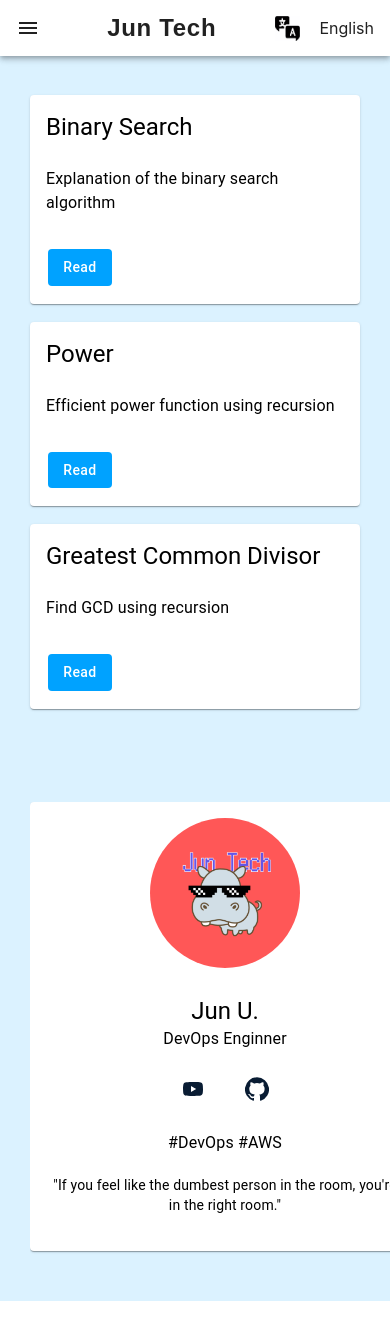
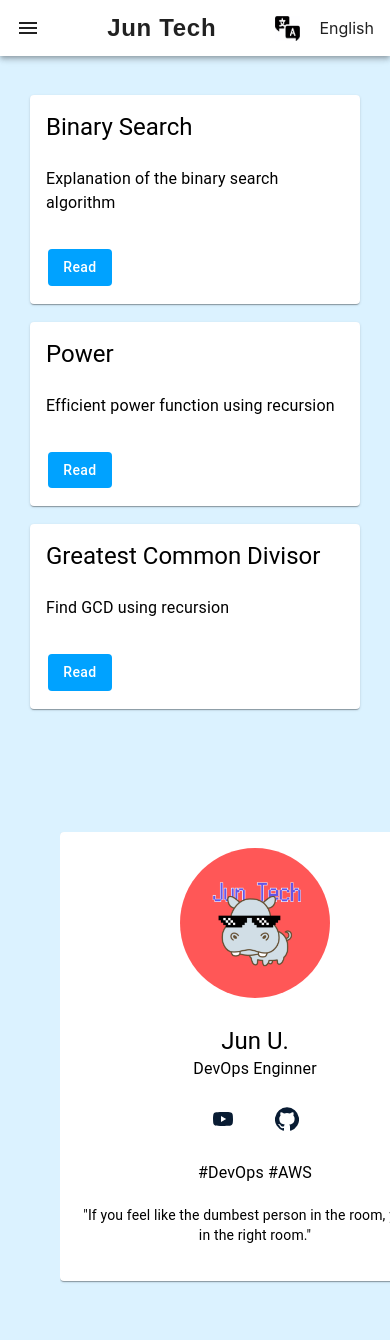
Before and after one commit to jun-uen0/react-techs, a React (Create React App) app: page / in a window 390 px wide. Shown: the top 1340 px of the page. Before the commit the page ends 1301 px from the top, so only its background shows below. Built offline with nearby package versions, Linux system fonts and the light colour scheme; the HTML template or start-up script is replaced by a standard one.

Commit message:
chore: use props at CardArea

```diff
--- a/src/components/Layout/CardArea/CardArea.tsx
+++ b/src/components/Layout/CardArea/CardArea.tsx
@@ -1,17 +1,19 @@
 import Box from '@material-ui/core/Box'
 import Profile from './parts/Profile'
-import useMediaQuery from '@material-ui/core/useMediaQuery'
 
-const CardArea = () => {
-  const isMobile = useMediaQuery('(max-width: 768px)')
+type CardAreaProps = {
+  isMobile: boolean
+}
+
+const CardArea: React.FC<CardAreaProps> = (props) => {
 
   return (
     <Box
       sx={{
-        order: isMobile ? 2 : 0,
-        width: isMobile ? '100%' : '400px',
+        order: props.isMobile ? 2 : 0,
+        width: props.isMobile ? '100%' : '400px',
         maxWidth: '100%',
-        margin: isMobile ? '0 auto' : '30px',
+        margin: props.isMobile ? '01 auto' : '30px',
         overflow: 'hidden',
       }}
     >
--- a/src/components/Layout/Layout.tsx
+++ b/src/components/Layout/Layout.tsx
@@ -79,7 +79,9 @@ const Layout: React.FC = () => {
             />
           </div>
           <div className="cardArea">
-            <CardArea />
+            <CardArea
+              isMobile={isMobile}
+            />
           </div>
         </div>
       </MuiThemeProvider>
```
